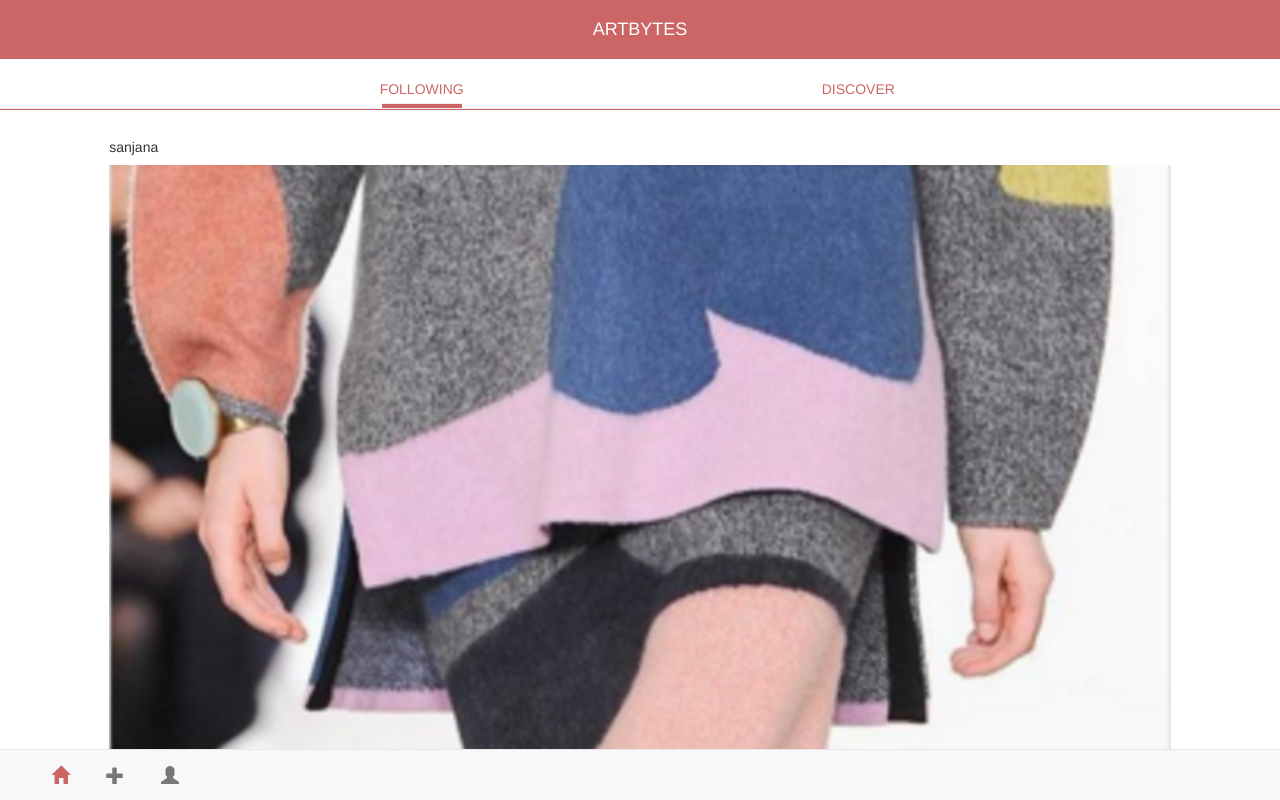
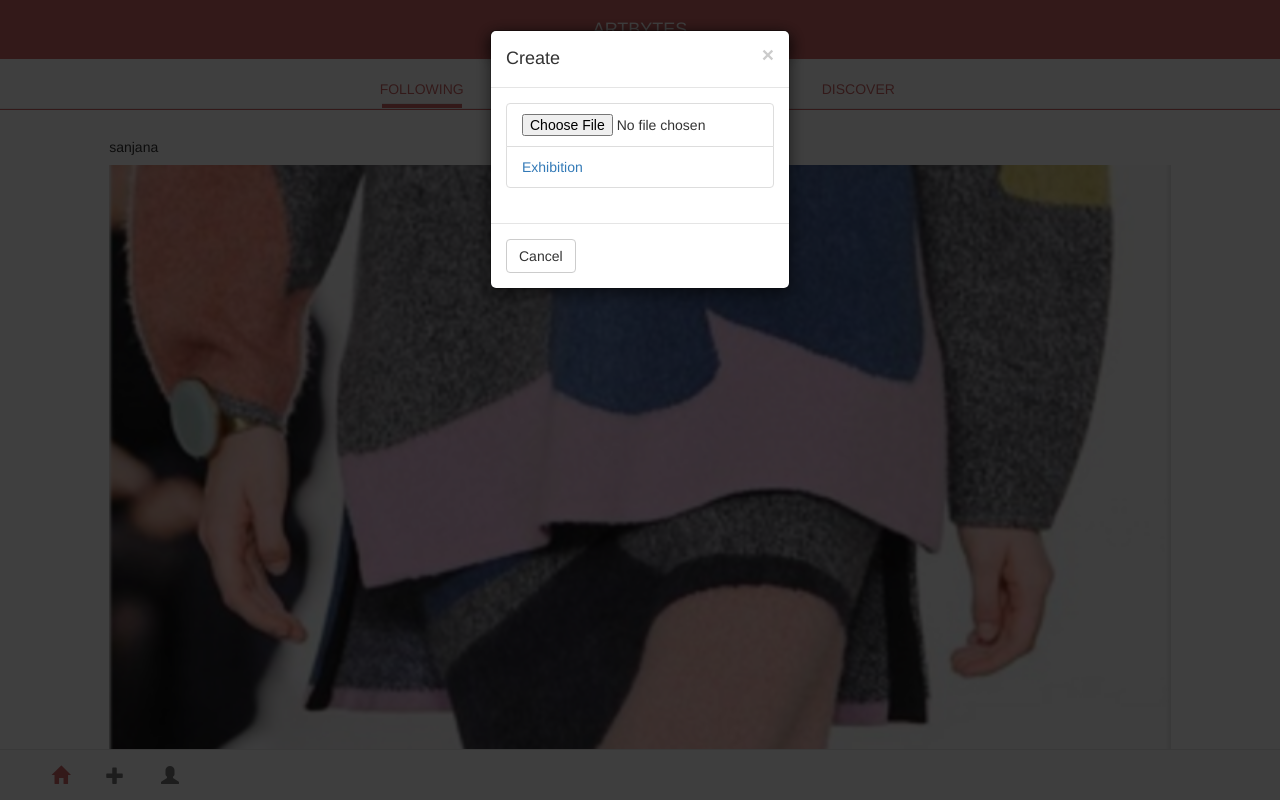
Before and after one commit to emetsky/ArtBytes-Prototype, a plain HTML site: page index.html in a window 1280 px wide. Both pictures are taken after a click on the link 60 px from the left and 775 px from the top of the page. Shown: the top 800 px of the page. Drawn offline with nearby package versions, Linux system fonts and the light colour scheme.

Commit message:
create art byte link

```diff
--- a/index.html
+++ b/index.html
@@ -106,10 +106,46 @@
           <div class="navbar-header">
             <div class = "col-xs-2"></div>
             <div class = "col-xs-3">
-              <a class="navbar-brand" href="#" style = "color:#CC6666;"><span class="glyphicon glyphicon-home" aria-hidden="true"></span></a>
+              <a class="navbar-brand" href="#" style = "color:#CC6666;" data-toggle="modal" data-target=".bs-example-modal-sm"><span class="glyphicon glyphicon-home" aria-hidden="true"></span></a>
+                <div class="modal fade bs-example-modal-sm" tabindex="-1" role="dialog" aria-labelledby="mySmallModalLabel">
+                  <div class="modal-dialog modal-sm">
+                    <div class="modal-content">
+                      ...
+                    </div>
+                  </div>
+                </div>
             </div>
             <div class = "col-xs-3">
-              <a class="navbar-brand" href="#"><span class="glyphicon glyphicon-plus" aria-hidden="true"></span></a>
+              <a class="navbar-brand" href="#" data-toggle="modal" data-target=".bs-example-modal-sm"><span class="glyphicon glyphicon-plus" aria-hidden="true"></span></a>
+                <div class="modal fade bs-example-modal-sm" tabindex="-1" role="dialog" aria-labelledby="mySmallModalLabel">
+                  <div class="modal-dialog modal-sm">
+                    <div class="modal-content">
+                      <div class="modal-header">
+                        <button type="button" class="close" data-dismiss="modal" aria-label="Close"><span aria-hidden="true">&times;</span></button>
+                        <h4 class="modal-title">Create</h4>
+                      </div>
+                      <div class="modal-body">
+                        <ul class="list-group">
+                          <li class="list-group-item">
+                            <input id="myFileInput" type="file" accept="image/*;capture=camera">
+                            <script>
+                            var myInput = document.getElementById('myFileInput');
+                            function sendPic() {
+                                var file = myInput.files[0];
+                            }
+                            myInput.addEventListener('change', sendPic, false);
+                            </script>
+                          </li>
+                          <li class="list-group-item"><a>Exhibition</a></li>
+
+                        </ul>
+                      </div>
+                      <div class="modal-footer" style = "text-align:left">
+                        <button type="button" class="btn btn-default" data-dismiss="modal">Cancel</button>
+                      </div>
+                    </div>
+                  </div>
+                </div>
             </div>
             <div class = "col-xs-3">
               <a class="navbar-brand" href="#"><span class="glyphicon glyphicon-user" aria-hidden="true"></span></a>
@@ -124,7 +160,6 @@
 
 
 
-
     <script src="https://ajax.googleapis.com/ajax/libs/jquery/1.11.3/jquery.min.js"></script>
     <script src="js/bootstrap.min.js"></script>
   </body>
```
